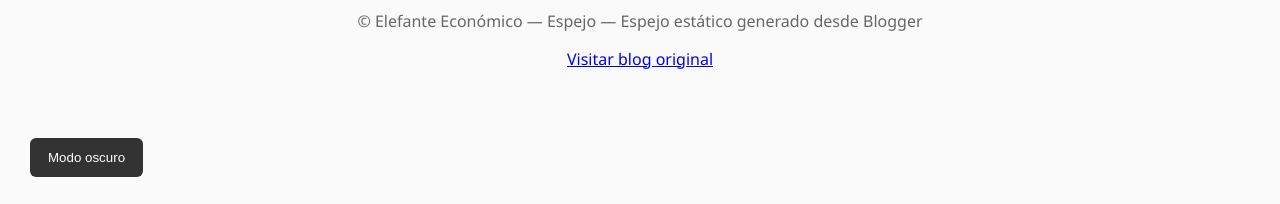
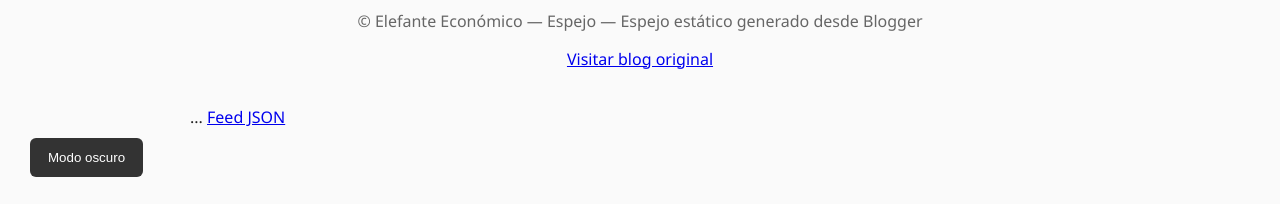
Before and after one commit to elefante-economico/elefante-economico, a Jekyll site: the page built from index.html, in a window 1280 px wide. Shown: the part 693-897 px from the top of the page. Built offline with Jekyll 4.4.1, drawn with Linux system fonts in a browser that asks for light colours; comment, search, counter and statistics services are not loaded.

Commit message:
Update index.html

```diff
--- a/index.html
+++ b/index.html
@@ -7,6 +7,8 @@ layout: default
 <head>
   <meta charset="UTF-8">
   <meta name="viewport" content="width=device-width, initial-scale=1.0">
+
+  <link rel="alternate" type="application/json" href="feed.json" title="El Elefante Económico — Feed completo">
 
   <title>El Elefante Económico — Espejo</title>
   <meta name="description" content="El Elefante Económico — análisis económico, instituciones, sistemas complejos y dinámicas procíclicas.">
@@ -118,6 +120,11 @@ layout: default
   <p><a href="https://elelefanteeconomico.blogspot.com" target="_blank">Visitar blog original</a></p>
 </footer>
 
+  <footer>
+  ...
+  <a href="feed.json" rel="alternate" type="application/json">Feed JSON</a>
+</footer>
+
 <button id="topBtn" style="position:fixed; bottom:30px; right:30px; padding:12px 18px; background:#0056b3; color:white; border:none; border-radius:6px; cursor:pointer; display:none;">↑ Arriba</button>
 <button id="darkModeBtn" style="position:fixed; bottom:30px; left:30px; padding:12px 18px; background:#333; color:white; border:none; border-radius:6px; cursor:pointer;">Modo oscuro</button>
 
```
